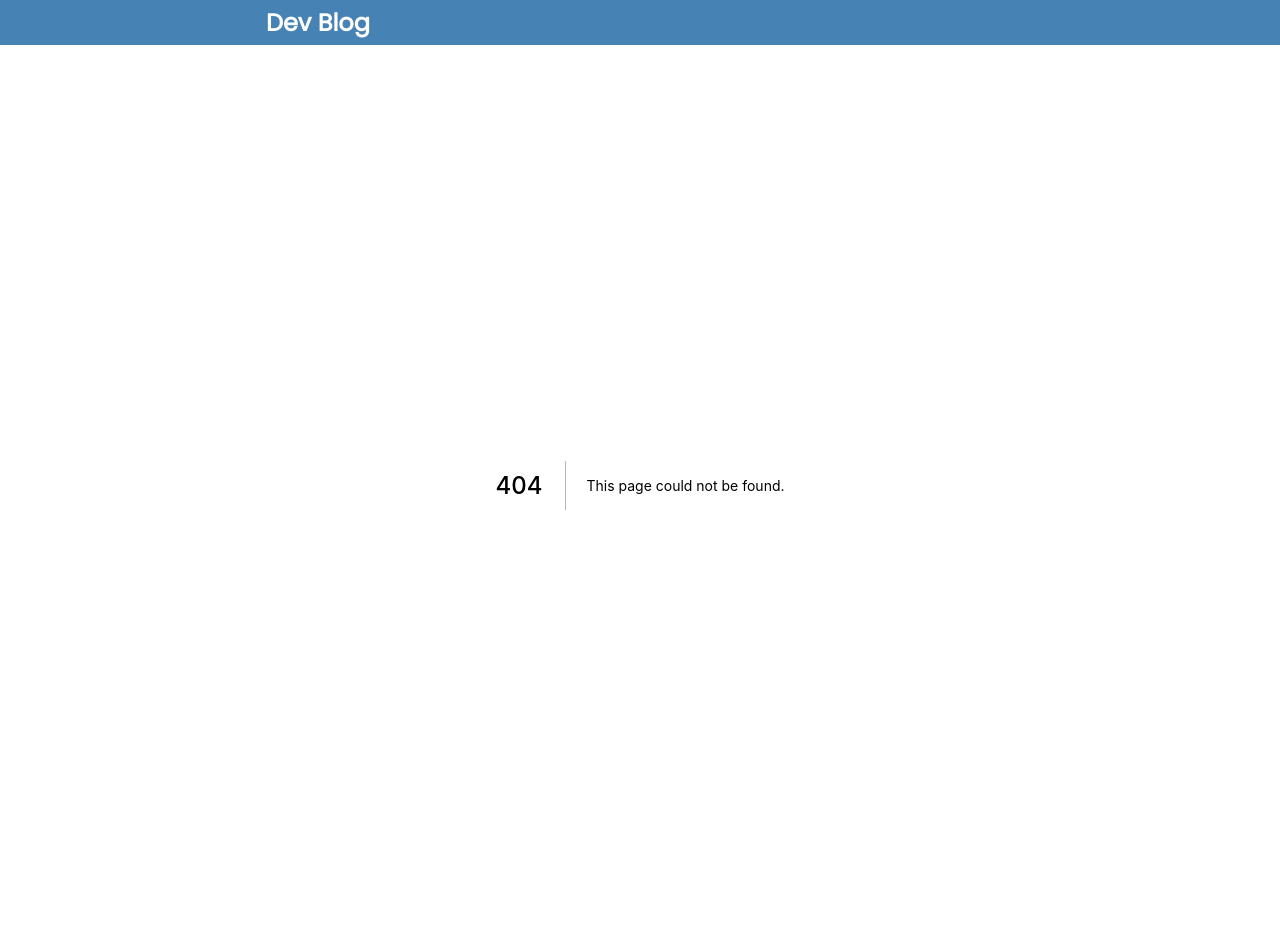
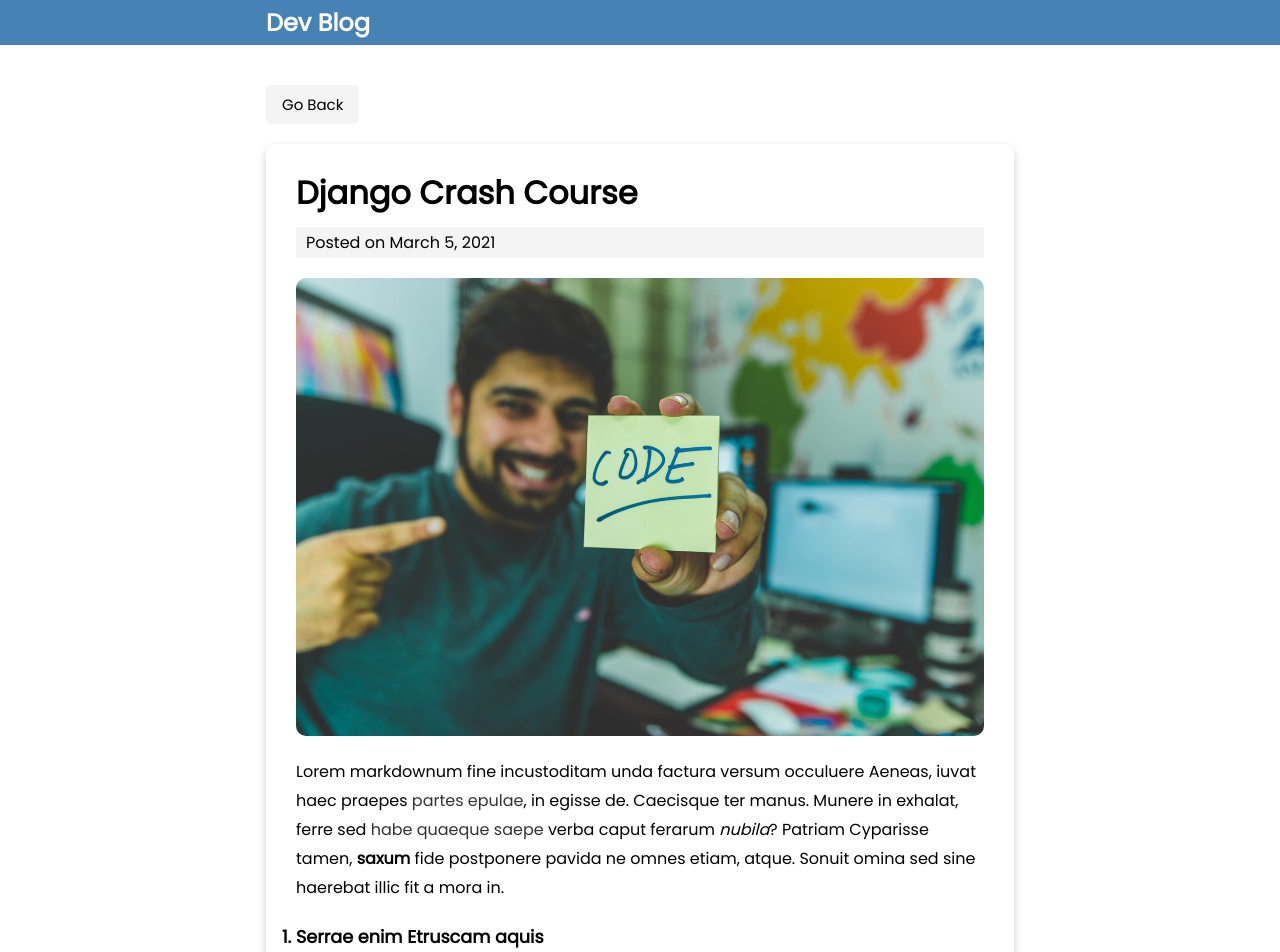
Before and after one commit to stvnbash/next-markdown-blog-tutorial, a Next.js app: page /blog/django-crash-course in a window 1280 px wide. Before the commit this address had no page. Shown: the top 952 px of the page. Before the commit the page ends 885 px from the top, so only its background shows below. Built offline with nearby package versions, Linux system fonts and the light colour scheme.

Commit message:
built for production

```diff
--- /dev/null
+++ b/pages/blog/[slug].js
@@ -0,0 +1,55 @@
+import fs from 'fs'
+import path from 'path'
+import matter from 'gray-matter'
+import {marked} from 'marked'
+import Link from 'next/link'
+
+export default function PostPage({
+    frontmatter: {title, date, cover_image},
+    slug, content,
+}) {
+    return (
+        <>
+            <Link href='/'><a className='btn btn-back'>Go Back</a></Link>
+            <div className='card card-page'>
+                <h1 className='post-title'>{title}</h1>
+                <div className='post-date'>Posted on {date}</div>
+                <img src={cover_image} alt='cover image' />
+                <div className='post-body'>
+                    <div dangerouslySetInnerHTML={{ __html: marked(content) }}></div>
+                </div>
+            </div>
+        </>
+    )
+}
+
+export async function getStaticPaths() {
+    const files = fs.readdirSync(path.join('posts'))
+
+    const paths = files.map(filename => ({
+        params: {
+            slug: filename.replace('.md', '')
+        }
+    }))
+
+    return {
+        paths,
+        fallback: false
+    }
+
+}
+
+export async function getStaticProps({ params: {slug} }) {
+    const markdownWithMeta = fs.readFileSync(path.join('posts', `${slug}.md`), 'utf8')
+
+    const {data:frontmatter, content} = matter(markdownWithMeta)
+
+    return {
+        props: {
+            frontmatter,
+            slug,
+            content,
+        }
+
+    }
+}
--- /dev/null
+++ b/utils/index.js
@@ -0,0 +1,3 @@
+export const sortByDate = (a, b) => {
+  return new Date(b.frontmatter.date) - new Date(a.frontmatter.date)
+}
```
